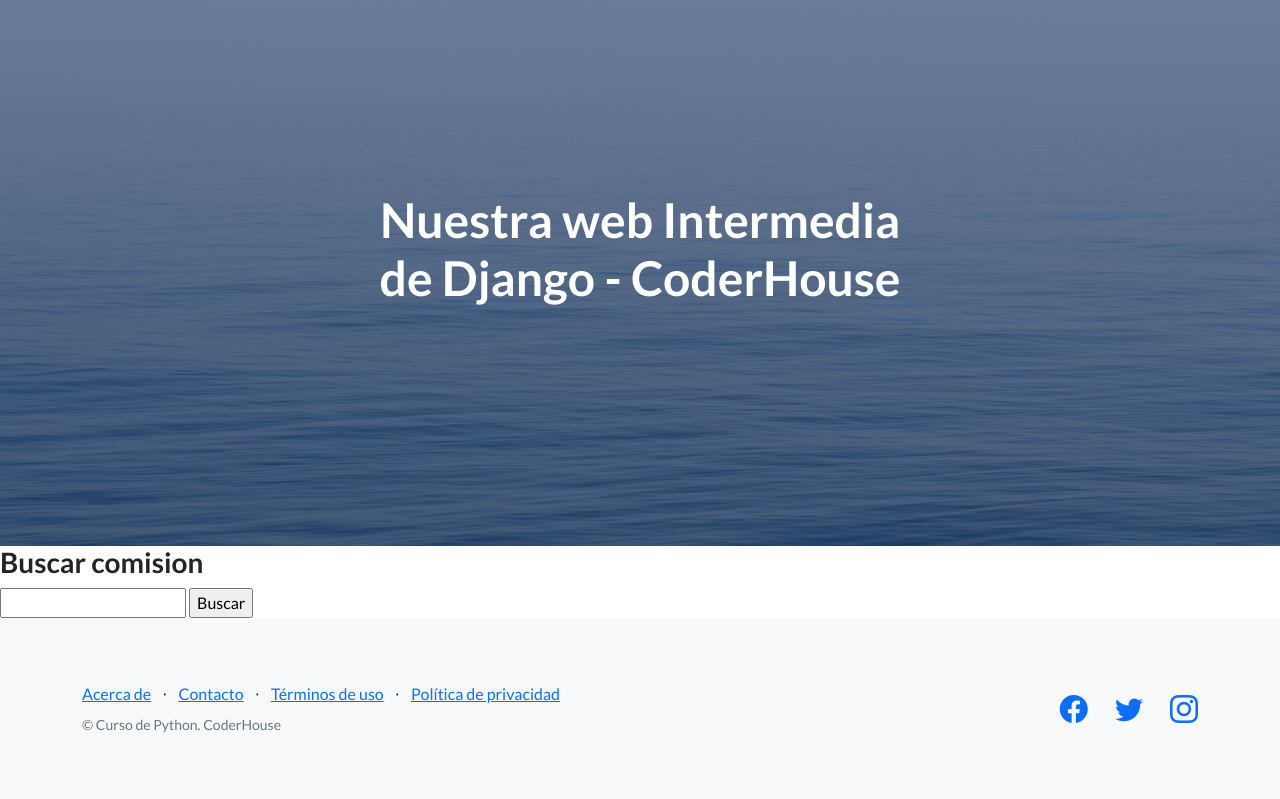
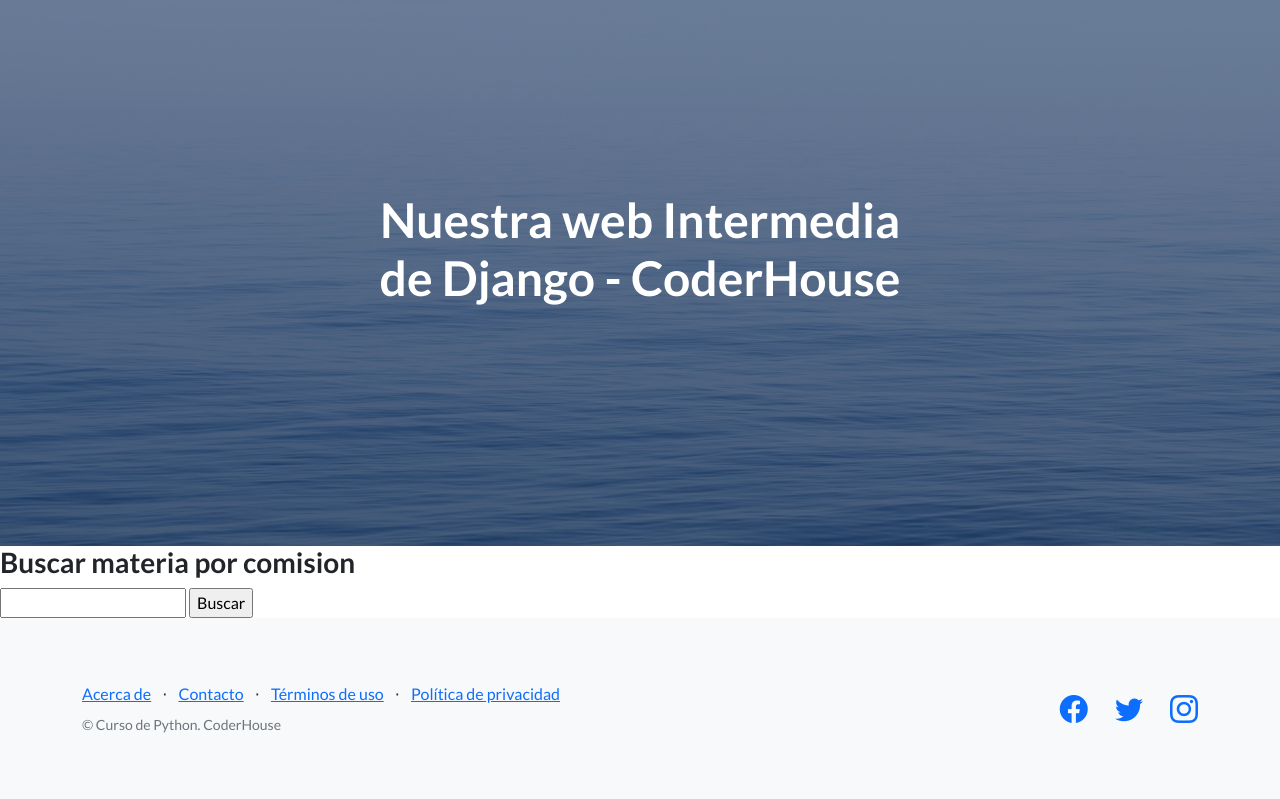
Before and after one commit to dmoharos/Tercera-pre-entrega-Moharos, a Django app: page /AppPreEntrega/ in a window 1280 px wide. Shown: the part 57-856 px from the top of the page. Run offline with Django 4.2, Linux system fonts and the light colour scheme; some libraries are stand-ins or nearby versions.

Commit message:
Sexto commit

```diff
--- a/ProyectoPreEntrega/AppPreEntrega/templates/AppPreEntrega/inicio.html
+++ b/ProyectoPreEntrega/AppPreEntrega/templates/AppPreEntrega/inicio.html
@@ -4,8 +4,7 @@
 
 {% block contenidoQueCambia %}
 
-    <h3>Buscar comision</h3>
-
+    <h3>Buscar materia por comision</h3>
     <form action= "/AppPreEntrega/buscar/" method= "GET">
         <input type= "number" name= "comision" id= "comision">
         <input type= "submit" value= "Buscar">
```
